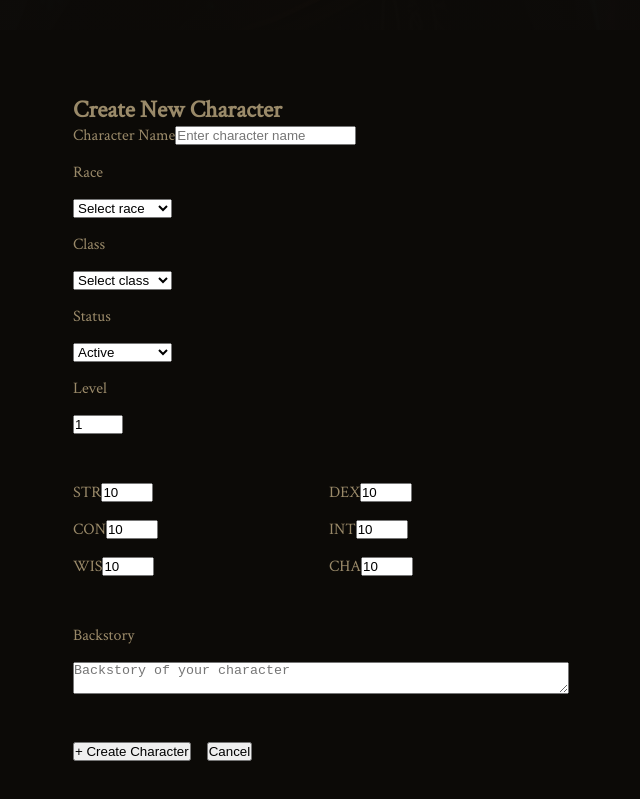
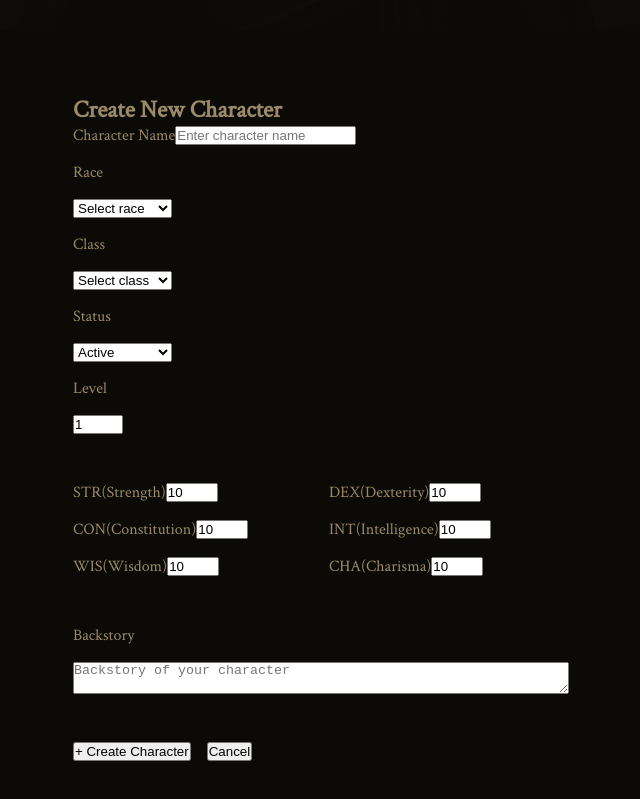
Before and after one commit to iremstalbrand/react-dnd-tracker, a React (Vite) app: page / in a window 1280 px wide. Shown: the part 691-1490 px from the top of the page, without its empty margins (319-959 px from the left). Built offline with nearby package versions, Linux system fonts and the light colour scheme.

Commit message:
feat: add CharacterForm with useState and formUpdate

```diff
--- a/src/components/CharacterForm/CharacterForm.jsx
+++ b/src/components/CharacterForm/CharacterForm.jsx
@@ -1,47 +1,75 @@
 import './CharacterForm.css'
+import {useState} from 'react'
 
 export default function CharacterForm()  {
+
+    const [characterForm , setCharacterForm] = useState({
+      characterName: '',
+      characterRace: '',
+      characterClass: '',
+      characterStatus: 'Active',
+      level: 1,
+      str: 10,
+      dex:10,
+      con:10,
+      int:10,
+      wis:10,
+      cha:10,
+      backstory: '',
+    })
+
+    function formUpdate (event) {
+      const {name,value} = event.target
+      setCharacterForm(prev => ({
+        ...prev,
+        [name]: value
+
+      }))
+         console.log(name,value);
+    }
+
   return (
+
     <section className="form-section">
       <h2> Create New Character</h2>
       <form className="character-form">
 
         <div>
           <label htmlFor="name">Character Name</label>
-          <input id="name" type = "text" placeholder="Enter character name"/>
+          <input onChange={formUpdate} name = "characterName" id="name" type = "text" placeholder="Enter character name"/>
         </div>
 
         <label htmlFor="race">Race</label>
-        <select id="race">
-          <option value="">Select race</option>
+        <select onChange={formUpdate} value={characterForm.characterRace} name = "characterRace" id="race">
+          <option>Select race</option>
         </select>
 
         <label htmlFor="class">Class</label>
-        <select id="class">
-          <option value="">Select class</option>
+        <select onChange={formUpdate} value={characterForm.characterClass} name = "characterClass" id="class">
+          <option>Select class</option>
         </select>
 
         <label htmlFor="status">Status</label>
-        <select id="status">
+        <select onChange={formUpdate} value={characterForm.characterStatus} name = "characterStatus" id="status">
           <option>Active</option>
           <option>Deceased</option>
         </select>
 
         <label htmlFor="level">Level</label>
-        <input className="level" id="level" type="number" min="1" max="20" defaultValue={1}/>
+        <input onChange={formUpdate} name = "level" className="level" id="level" type="number" min="1" max="20" value={characterForm.level}/>
 
 
         <div className="stats-container">
-          <label>STR<input type ="number" min="1" max="20" defaultValue={10}/></label>
-          <label>DEX<input type ="number" min="1" max="20" defaultValue={10}/></label>
-          <label>CON<input type ="number" min="1" max="20" defaultValue={10}/></label>
-          <label>INT<input type ="number" min="1" max="20" defaultValue={10}/></label>
-          <label>WIS<input type ="number" min="1" max="20" defaultValue={10}/></label>
-          <label>CHA<input type ="number" min="1" max="20" defaultValue={10}/></label>
+          <label>STR(Strength)<input onChange={formUpdate} name = "str" type ="number" min="1" max="20" value={characterForm.str}/></label>
+          <label>DEX(Dexterity)<input onChange={formUpdate} name = "dex" type ="number" min="1" max="20" value={characterForm.dex}/></label>
+          <label>CON(Constitution)<input onChange={formUpdate} name = "con" type ="number" min="1" max="20" value={characterForm.con}/></label>
+          <label>INT(Intelligence)<input onChange={formUpdate} name = "int" type ="number" min="1" max="20" value={characterForm.int}/></label>
+          <label>WIS(Wisdom)<input onChange={formUpdate} name = "wis" type ="number" min="1" max="20" value={characterForm.wis}/></label>
+          <label>CHA(Charisma)<input onChange={formUpdate} name = "cha" type ="number" min="1" max="20" value={characterForm.cha}/></label>
         </div>
 
         <label htmlFor="backstory">Backstory</label>
-        <textarea id="backstory" placeholder="Backstory of your character"></textarea>
+        <textarea onChange={formUpdate} name = "backstory" id="backstory" placeholder="Backstory of your character"></textarea>
 
         <div className="form-buttons">
           <button type="submit"> + Create Character</button>
```
